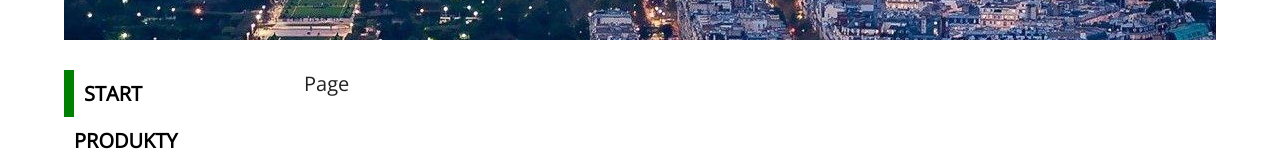
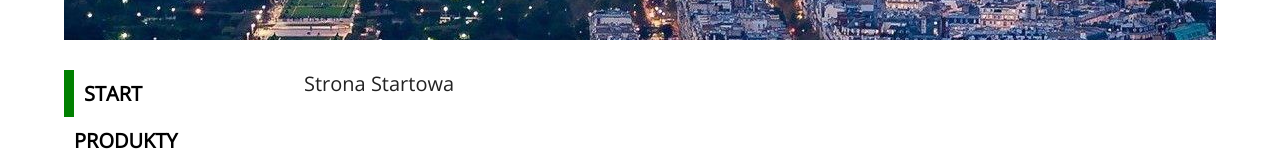
Before and after one commit to radek-winiecki/simple-website-in-react, a React (Create React App) app in the folder project/: page / in a window 1280 px wide. Shown: the part 200-360 px from the top of the page. Built offline with nearby package versions, Linux system fonts and the light colour scheme.

Commit message:
Set the routing on the website

```diff
--- a/project/src/layouts/Page.js
+++ b/project/src/layouts/Page.js
@@ -1,8 +1,23 @@
 import React from "react";
+import {Route, Switch} from "react-router-dom";
+
+import HomePage from "../pages/HomePage";
+import ProductPage from "../pages/ProductPage";
+import ContactPage from "../pages/ContactPage";
+import AdminPage from "../pages/AdminPage";
+import ErrorPage from "../pages/ErrorPage";
 
 const Page = () => {
     return (
-        <div>Page</div>
+        <>
+            <Switch>
+                <Route path="/" exact component={HomePage} />
+                <Route path="/products" component={ProductPage} />
+                <Route path="/contact" component={ContactPage} />
+                <Route path="/admin" component={AdminPage} />
+                <Route component={ErrorPage} />
+            </Switch>
+        </>
     );
 }
 
--- /dev/null
+++ b/project/src/pages/AdminPage.js
@@ -0,0 +1,9 @@
+import React from "react";
+
+const AdminPage = () => {
+    return (
+        <div>Panel Admina</div>
+    );
+}
+
+export default AdminPage;
--- /dev/null
+++ b/project/src/pages/ContactPage.js
@@ -0,0 +1,9 @@
+import React from "react";
+
+const ContactPage = () => {
+    return (
+        <div>Kontakt</div>
+    );
+}
+
+export default ContactPage;
--- /dev/null
+++ b/project/src/pages/ErrorPage.js
@@ -0,0 +1,9 @@
+import React from "react";
+
+const ErrorPage = () => {
+    return (
+        <div>Nie ma takiej strony</div>
+    );
+}
+
+export default ErrorPage;
--- /dev/null
+++ b/project/src/pages/HomePage.js
@@ -0,0 +1,9 @@
+import React from "react";
+
+const HomePage = () => {
+    return (
+        <div>Strona Startowa</div>
+    );
+}
+
+export default HomePage;
--- /dev/null
+++ b/project/src/pages/ProductPage.js
@@ -0,0 +1,9 @@
+import React from "react";
+
+const ProductPage = () => {
+    return (
+        <div>Produkty</div>
+    );
+}
+
+export default ProductPage;
```
